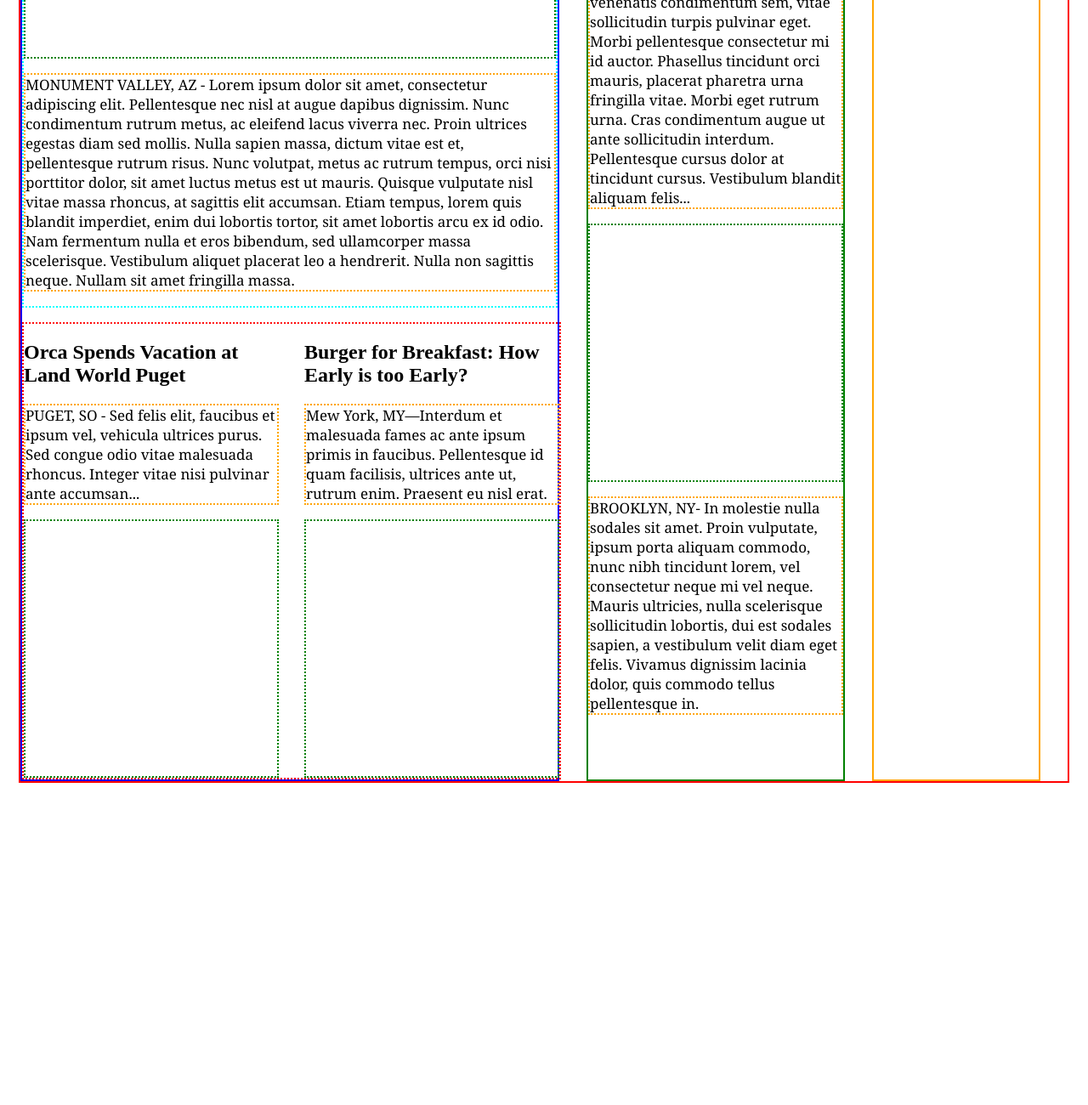
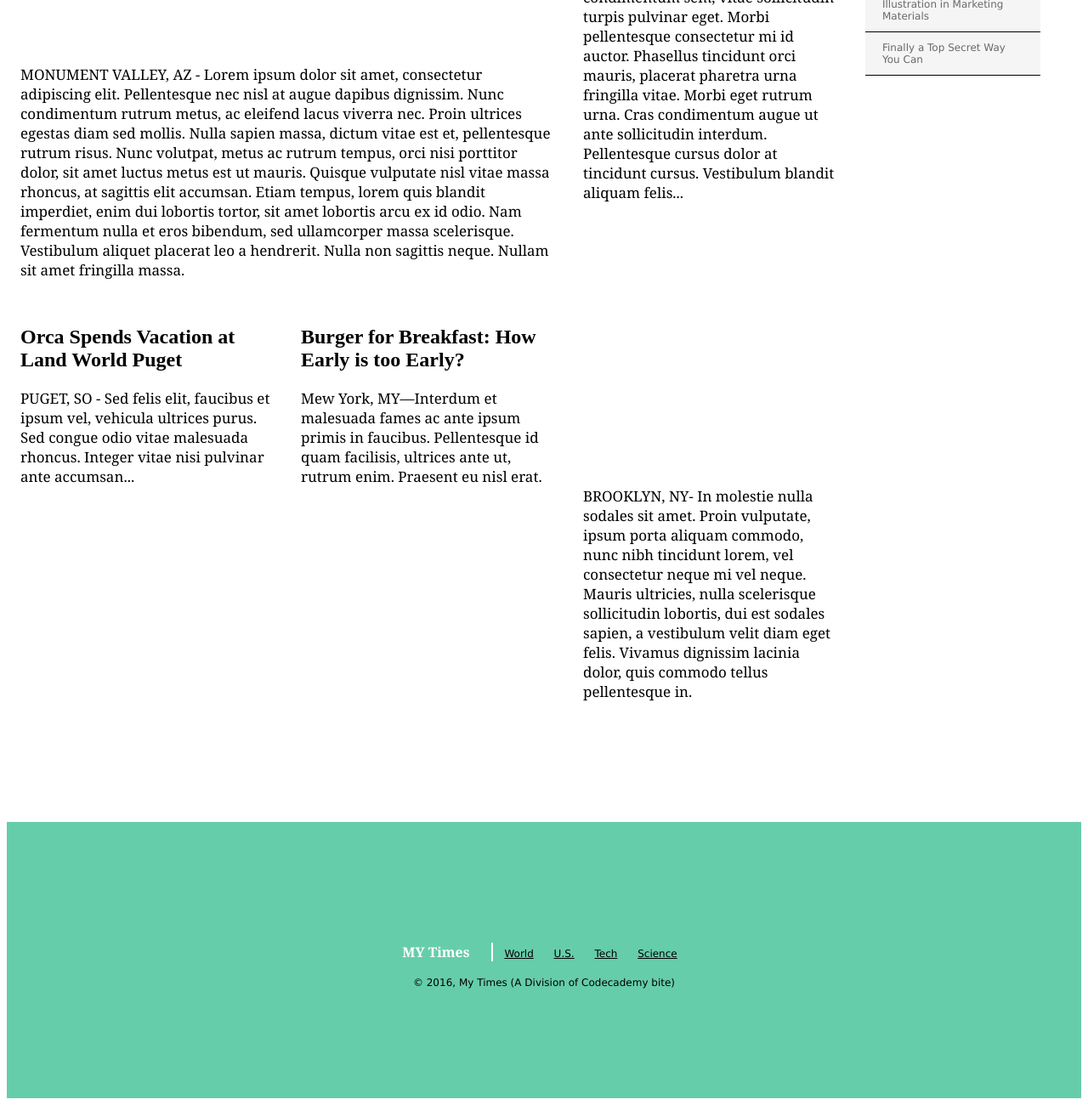
Before and after one commit to zmcewen/news, a plain HTML site: page index.html in a window 1280 px wide. Shown: the part 365-1665 px from the top of the page at 85% size. Before the commit the page ends 1364 px from the top, so only its background shows below. Drawn offline with Linux system fonts and the light colour scheme.

Commit message:
Footer addded

```diff
--- a/index.html
+++ b/index.html
@@ -76,5 +76,19 @@
         </div>
       </div>
     </div>
+    <footer>
+      <div class="info">
+        <span class="title"> MY Times</span>
+        <nav>
+          <span><a href="#">World</a></span>
+          <span><a href="#">U.S.</a></span>
+          <span><a href="#">Tech</a></span>
+          <span><a href="#">Science</a></span>
+        </nav>
+      </div>
+      <div class="copyright">
+          © 2016, My Times (A Division of Codecademy bite)
+      </div>
+    </footer>
   </body>
 </html>
--- a/resources/css/style.css
+++ b/resources/css/style.css
@@ -42,7 +42,6 @@ body {
   display: block;
 }
 .container {
-  border: 2px solid red;
   display: flex;
   padding-top: 116px;
   width: 1232px;
@@ -54,15 +53,13 @@ body {
   margin-right: 32px;
 }
 .column.large {
-  border: 2px solid blue;
   width: 630px;
   display: flex;
 }
 .lead-story {
-  border: 2px dotted Aqua;
+
 }
 .image-content {
-  border: 2px dotted green;
   height: 300px;
   font-family: Georgia;
   font-weight: bold;
@@ -78,14 +75,12 @@ body {
   display: flex;
 }
 .narrative {
-  border: 2px dotted orange;
   font-family: Georgia;
   font-size: 17px;
   color: black;
   display: block;
 }
 .stories {
-  border: 2px dotted red;
   display: flex;
   justify-content: space-between;
   margin-top: 17px;
@@ -105,7 +100,6 @@ body {
   display: flex;
 }
 .column.medium {
-  border: 2px solid green;
   width: 300px;
   display: flex;
 }
@@ -114,10 +108,52 @@ body {
   display: flex;
 }
 .column.small {
-  border: 2px solid orange;
   width: 240px;
   display: flex;
+  flex-direction: column;
 }
 .news-bites {
-  border: 2px solid red;
+
 }
+h3 {
+  font-size: 16px;
+  font-weight: bold;
+  text-align: center;
+}
+.bite{
+  display: block;
+  background-color: WhiteSmoke;
+  font-family: Verdana;
+  font-size: 12px;
+  color: DimGray;
+  padding: 11px 20px;
+  border-bottom: 1px solid black;
+}
+footer {
+  display: flex;
+  background-color: MediumAquamarine;
+  width: 100%;
+  height: 325px;
+  font-family: Verdana;
+  font-size: 12px;
+  margin: auto;
+  justify-content: center;
+  align-items: center;
+  flex-direction: column;
+}
+footer .title {
+  display: inline-block;
+  color: white;
+  border-right: 2px solid white;
+  padding-right: 25px;
+  font-family: Georgia;
+  font-size: 16px;
+  font-weight: bold;
+}
+footer nav {
+  display: inline-block;
+}
+nav span {
+  display: inline-block;
+  padding: 20px 10px;
+}
```
